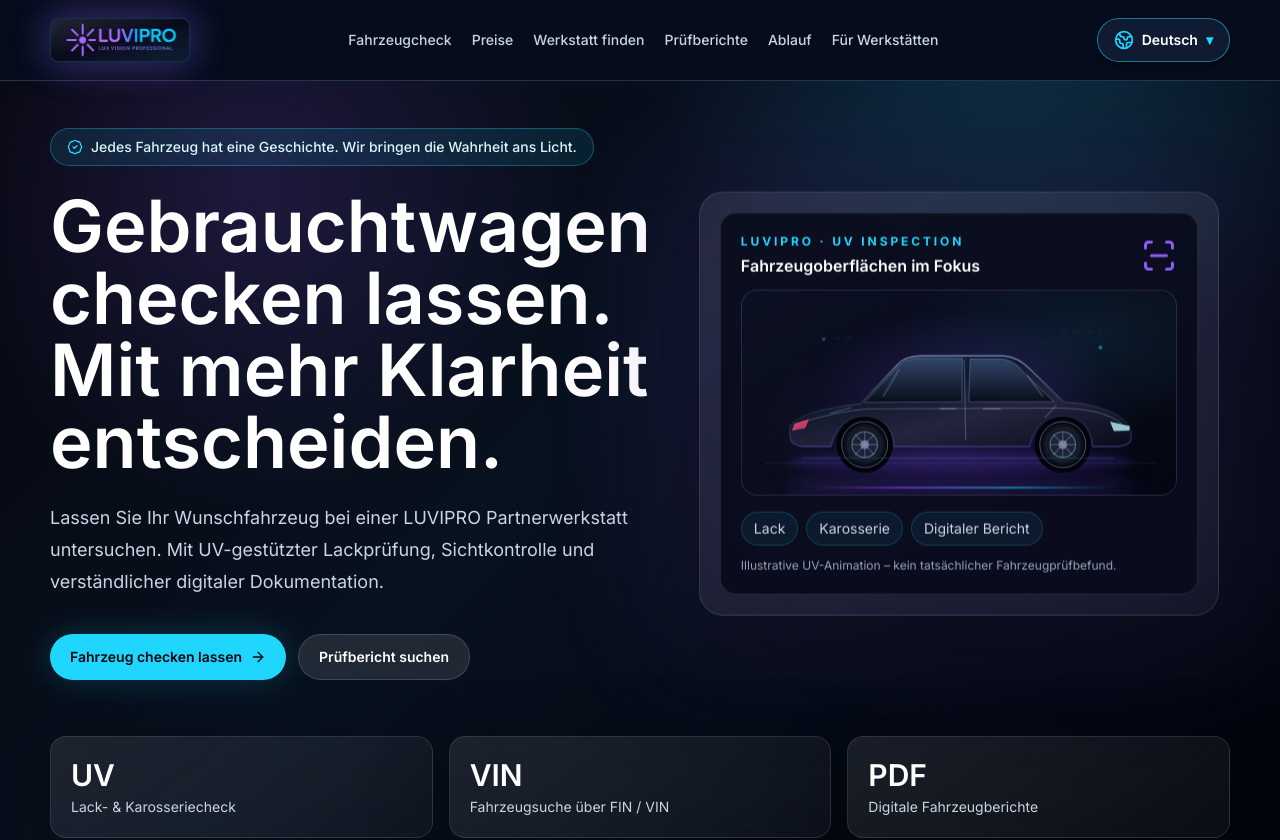
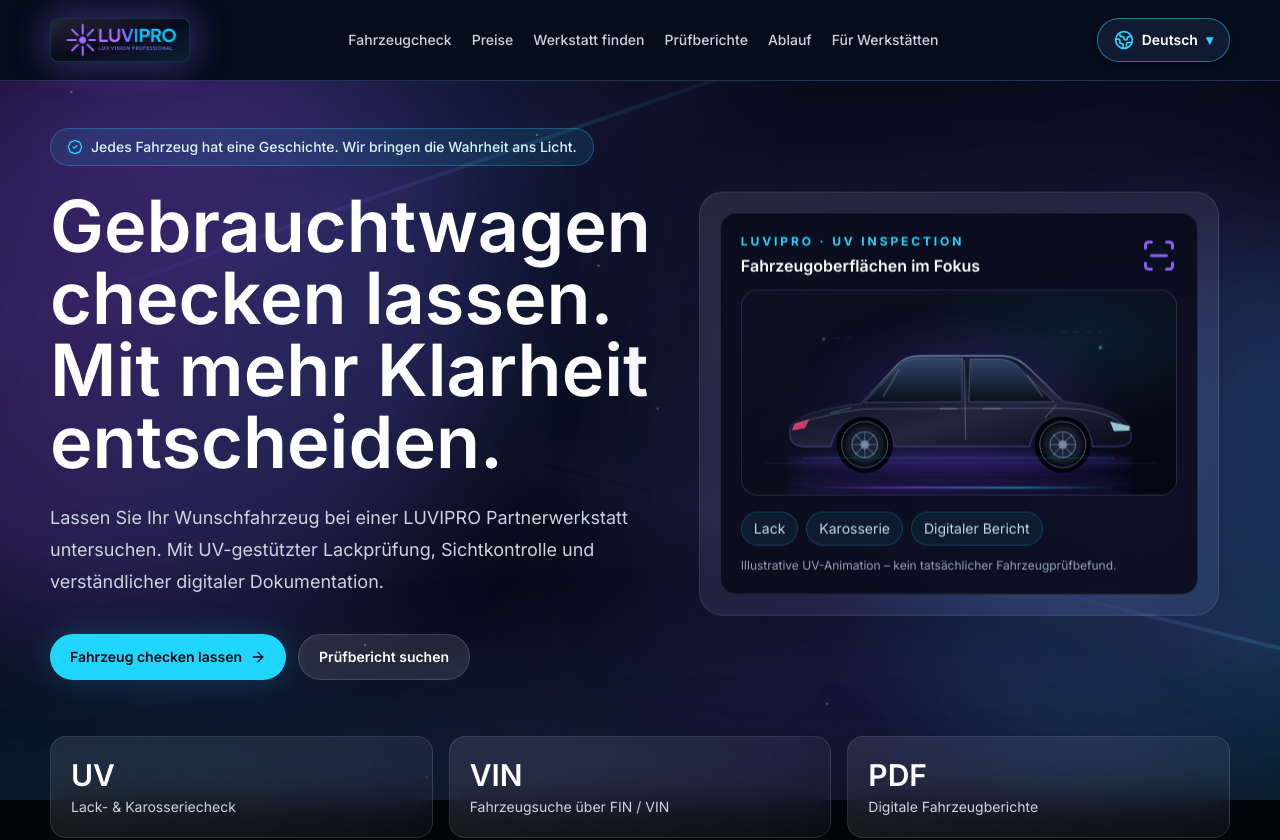
Before and after one commit to Diaa6969/luvipro-website, a Next.js app: page / in a window 1280 px wide. Shown: the top 840 px of the page. Built offline with nearby package versions, Linux system fonts and the light colour scheme.

Commit message:
Remove remaining Tailwind square-grid utility from cinematic hero

```diff
--- a/src/components/sections/hero.tsx
+++ b/src/components/sections/hero.tsx
@@ -11,7 +11,7 @@ const stats = [
 
 export function Hero() {
   return (
-    <section className="relative min-h-screen bg-radial-grid pt-24 sm:pt-32">
+    <section className="relative min-h-screen pt-24 sm:pt-32">
       <div className="section-shell relative grid min-w-0 items-center gap-10 pb-20 sm:gap-12 sm:pb-24 lg:grid-cols-[1.02fr_0.98fr]">
         <Reveal>
           <div className="min-w-0 max-w-full">
```
